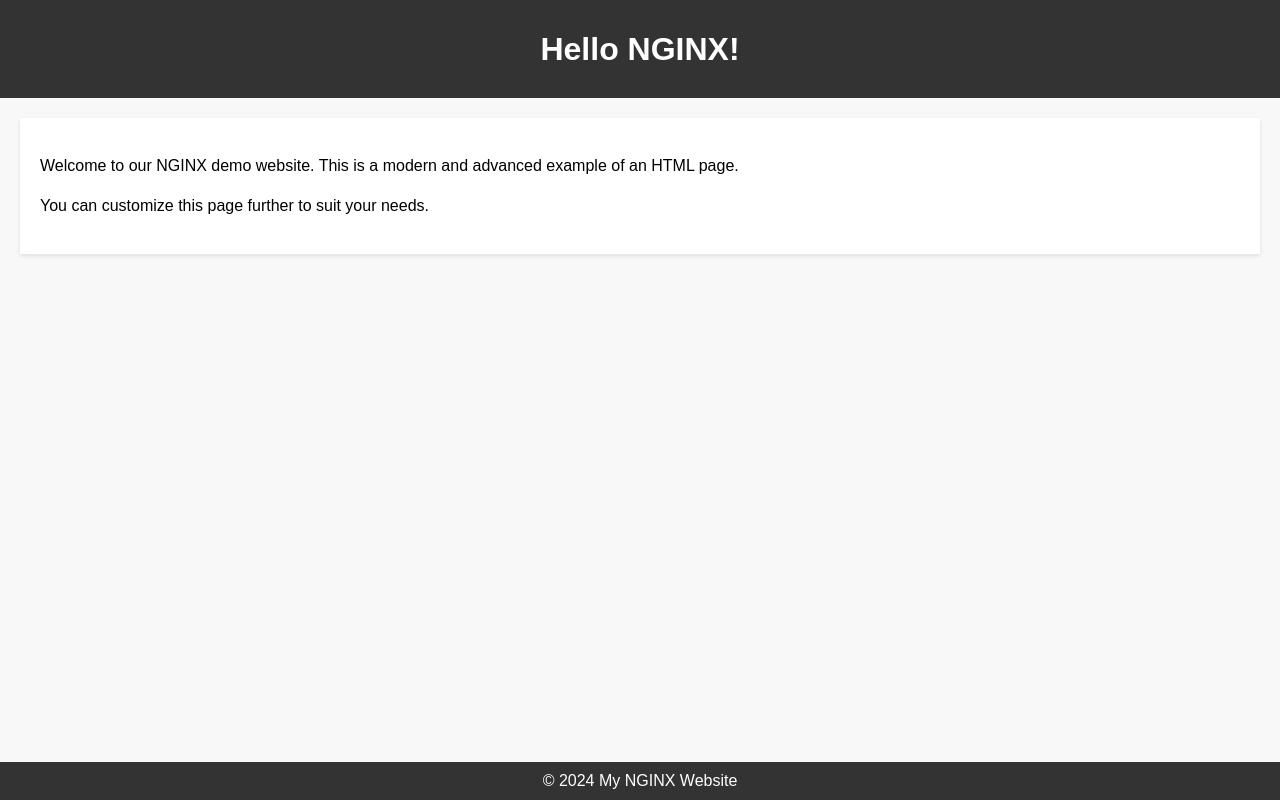
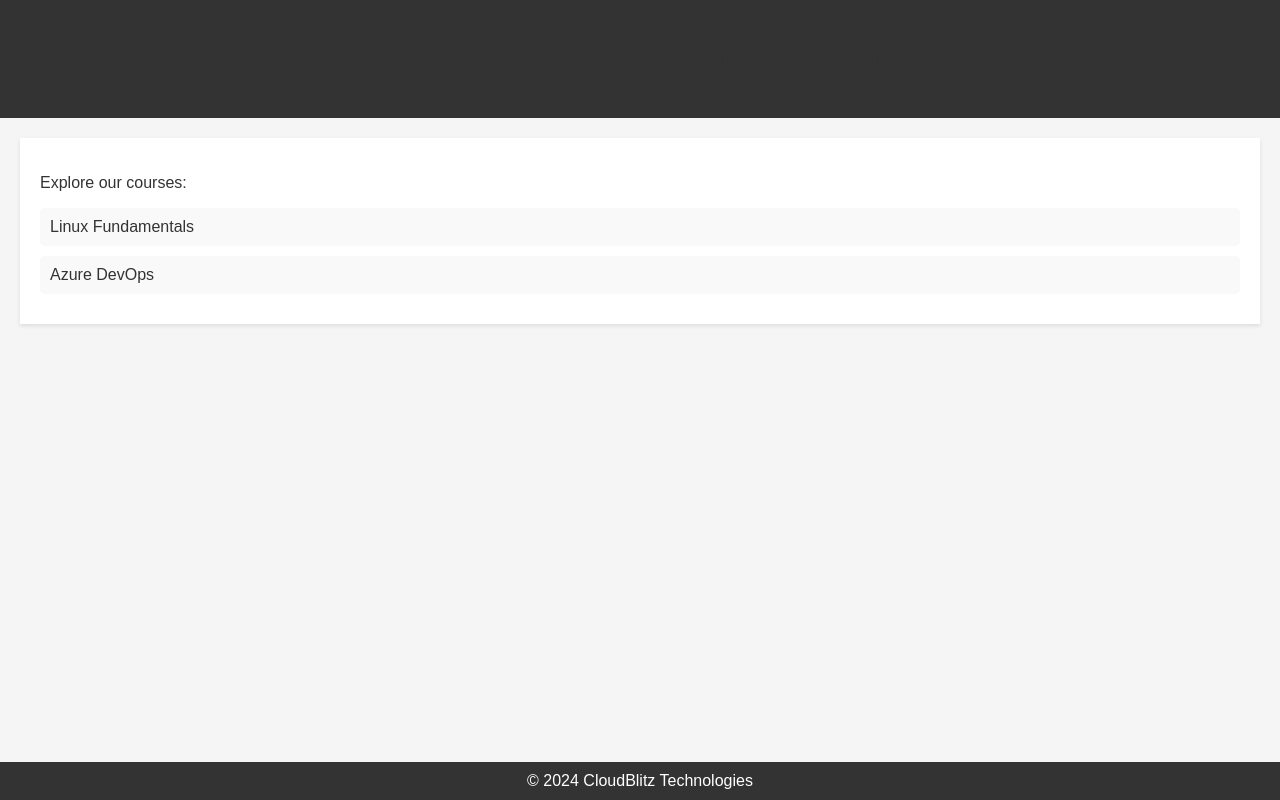
Before and after one commit to rajatpzade/CDEC-b26-b27-b28-b32, a plain HTML site: page Docker/index.html in a window 1280 px wide. Drawn offline with Linux system fonts and the light colour scheme.

Commit message:
--- Auto Git Commit By Rajatz ---

```diff
--- a/Docker/index.html
+++ b/Docker/index.html
@@ -3,13 +3,20 @@
 <head>
     <meta charset="UTF-8">
     <meta name="viewport" content="width=device-width, initial-scale=1.0">
-    <title>Hello NGINX!</title>
+    <title>Welcome to CloudBlitz Technologies</title>
     <style>
         body {
             font-family: Arial, sans-serif;
-            background-color: #f8f8f8;
+            background-color: #f5f5f5;
             margin: 0;
             padding: 0;
+            color: #333;
+        }
+        header {
+            background-color: #333;
+            color: #fff;
+            padding: 20px 0;
+            text-align: center;
         }
         .container {
             max-width: 1200px;
@@ -17,18 +24,6 @@
             padding: 20px;
             background-color: #fff;
             box-shadow: 0 2px 4px rgba(0,0,0,0.1);
-        }
-        header {
-            background-color: #333;
-            color: #fff;
-            padding: 10px 0;
-            text-align: center;
-        }
-        h1 {
-            margin-bottom: 20px;
-        }
-        p {
-            line-height: 1.5;
         }
         footer {
             background-color: #333;
@@ -40,18 +35,40 @@
             bottom: 0;
             width: 100%;
         }
+        h1 {
+            margin-bottom: 20px;
+            color: #333;
+        }
+        ul {
+            list-style-type: none;
+            padding: 0;
+            margin: 0;
+        }
+        li {
+            background-color: #f9f9f9;
+            border-radius: 5px;
+            margin-bottom: 10px;
+            padding: 10px;
+        }
+        li:hover {
+            background-color: #e0e0e0;
+            cursor: pointer;
+        }
     </style>
 </head>
 <body>
     <header>
-        <h1>Hello NGINX!</h1>
+        <h1>Welcome to CloudBlitz Technologies</h1>
     </header>
     <div class="container">
-        <p>Welcome to our NGINX demo website. This is a modern and advanced example of an HTML page.</p>
-        <p>You can customize this page further to suit your needs.</p>
+        <p>Explore our courses:</p>
+        <ul>
+            <li>Linux Fundamentals</li>
+            <li>Azure DevOps</li>
+        </ul>
     </div>
     <footer>
-        &copy; 2024 My NGINX Website
+        &copy; 2024 CloudBlitz Technologies
     </footer>
 </body>
 </html>
```
